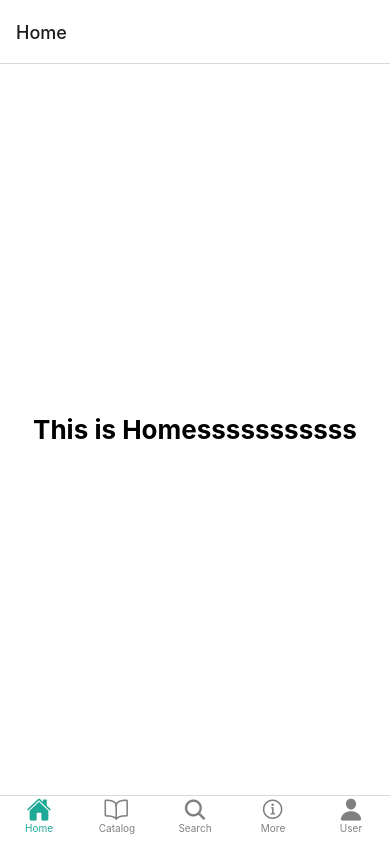
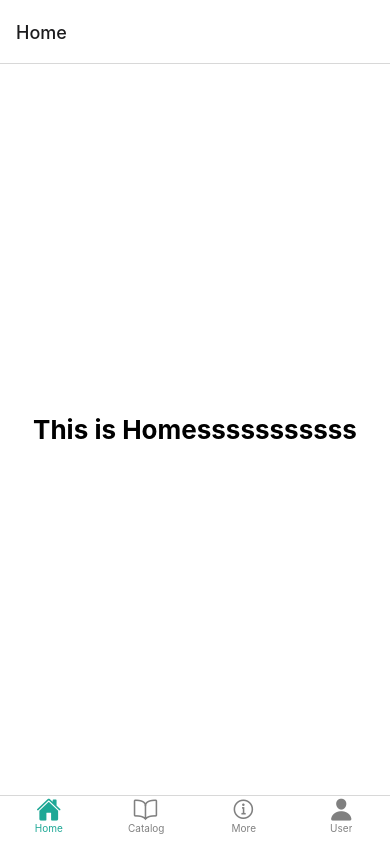
Before and after one commit to Hjarno1/MSD, a React Native app: screen / in a window 390 px wide. Built offline with nearby package versions, Linux system fonts and the light colour scheme.

Commit message:
removed Search screen

```diff
--- a/navigation/MainContainer.js
+++ b/navigation/MainContainer.js
@@ -7,14 +7,12 @@ import { createStackNavigator } from '@react-navigation/stack';
 import HomeScreen from './screens/HomeScreen';
 import CatalogScreen from './screens/CatalogScreen';
 import MoreInformationScreen from './screens/MoreInformationScreen';
-import SearchScreen from './screens/SearchScreen';
 import UserScreen from './screens/UserScreen';
 import CarDetails from './screens/CarDetails';
 
 const homeName = 'Home';
 const moreName = 'More';
 const catalogName = 'Catalog';
-const searchName = 'Search';
 const userName = 'User';
 
 const Tab = createBottomTabNavigator();
@@ -35,9 +33,7 @@ function MainContainer() {
               iconName = focused ? 'information-circle' : 'information-circle-outline';
             } else if (rn === catalogName) {
               iconName = focused ? 'book' : 'book-outline';
-            } else if (rn === searchName) {
-              iconName = focused ? 'search' : 'search';
-            } else if (rn === userName) {
+            }  else if (rn === userName) {
               iconName = focused ? 'person' : 'person';
             }
             return <Ionicons name={iconName} size={size} color={color} />;
@@ -53,7 +49,6 @@ function MainContainer() {
         }>
         <Tab.Screen name={homeName} component={HomeScreen} />
         <Tab.Screen name={catalogName} component={CatalogStackScreen} />
-        <Tab.Screen name={searchName} component={SearchScreen} />
         <Tab.Screen name={moreName} component={MoreInformationScreen} />
         <Tab.Screen name={userName} component={UserScreen} />
       </Tab.Navigator>
--- a/navigation/screens/SearchScreen.js
+++ /dev/null
@@ -1,14 +0,0 @@
-import * as React from 'react';
-import { StyleSheet, Text, View, SafeAreaView } from 'react-native';
-
-export default function SearchScreen({navigation}) {
-    return (
-        <View style={{ flex: 1, alignItems: 'center', justifyContent: 'center' }}>
-            <Text
-                onPress={() => navigation.navigate('Home')}
-                style={{ fontSize: 26, fontWeight: 'bold' }}>
-                This is Search
-            </Text>
-        </View>
-    );
-}
```
